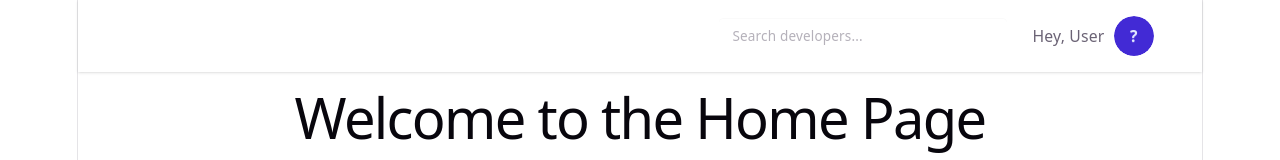
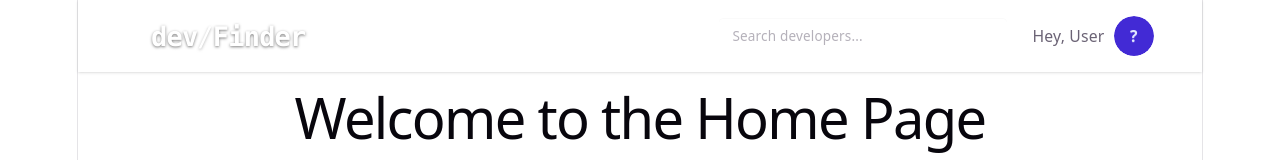
Before and after one commit to prateekchitransh1907/devFinderFE, a React (Vite) app: page / in a window 1280 px wide. Shown: the top 160 px of the page. Built offline with nearby package versions, Linux system fonts and the light colour scheme.

Commit message:
added user panel and logo

```diff
--- a/src/components/Logo.jsx
+++ b/src/components/Logo.jsx
@@ -0,0 +1,79 @@
+function Logo({ size = "md" }) {
+    const sizes = {
+        sm: { icon: 20, text: "text-lg", gap: "gap-1.5" },
+        md: { icon: 28, text: "text-2xl", gap: "gap-2" },
+        lg: { icon: 40, text: "text-4xl", gap: "gap-3" },
+    };
+
+    const s = sizes[size] ?? sizes.md;
+
+    return (
+        <span
+            className={`inline-flex items-center ${s.gap} select-none`}
+            aria-label="Dev Finder"
+        >
+            {/* Terminal / code icon */}
+            <svg
+                width={s.icon}
+                height={s.icon}
+                viewBox="0 0 28 28"
+                fill="none"
+                xmlns="http://www.w3.org/2000/svg"
+                style={{
+                    filter: "drop-shadow(0 2px 6px rgba(255,255,255,0.35))",
+                }}
+            >
+                {/* Outer rounded rect */}
+                <rect
+                    x="1"
+                    y="1"
+                    width="26"
+                    height="26"
+                    rx="6"
+                    fill="white"
+                    fillOpacity="0.08"
+                    stroke="white"
+                    strokeOpacity="0.7"
+                    strokeWidth="1.5"
+                />
+
+                {/* Chevron prompt */}
+                <polyline
+                    points="7,10 12,14 7,18"
+                    stroke="white"
+                    strokeWidth="2"
+                    strokeLinecap="round"
+                    strokeLinejoin="round"
+                />
+
+                {/* Cursor underline */}
+                <rect
+                    x="14"
+                    y="17"
+                    width="7"
+                    height="2"
+                    rx="1"
+                    fill="white"
+                    fillOpacity="0.9"
+                />
+            </svg>
+
+            {/* Wordmark */}
+            <span
+                className={`font-mono font-bold tracking-tight ${s.text} leading-none`}
+                style={{
+                    color: "white",
+                    textShadow:
+                        "0 1px 3px rgba(0,0,0,0.5), 0 4px 14px rgba(255,255,255,0.15)",
+                    letterSpacing: "-0.03em",
+                }}
+            >
+                dev
+                <span style={{ opacity: 0.55, fontWeight: 400 }}>/</span>
+                <span style={{ fontWeight: 800 }}>Finder</span>
+            </span>
+        </span>
+    );
+}
+
+export default Logo;
--- a/src/components/Navbar.jsx
+++ b/src/components/Navbar.jsx
@@ -1,6 +1,8 @@
 import { useDispatch, useSelector } from "react-redux";
 import { useNavigate } from "react-router-dom";
 import { Link } from "react-router-dom";
+import Logo from "./Logo";
+
 
 function Navbar() {
     const navigate = useNavigate();
@@ -27,7 +29,7 @@
         <nav className="w-full bg-base-100 shadow-sm px-4 md:px-8 flex items-center justify-between h-16">
             {/* left - logo */}
             <Link to="/" className="flex items-center">
-                {/* <Logo size="md" /> */}
+                <Logo size="md" />
             </Link>
 
             {/* Right - Search + Profile */}
--- a/src/components/SwipeCard.jsx
+++ b/src/components/SwipeCard.jsx
@@ -15,21 +15,21 @@
         if (leaving === 'right') return 'translateX(160vw) rotate(25deg)'
         if (leaving === 'left') return 'translateX(-160vw) rotate(-25deg)'
         if (isTop && drag.active) {
-            return `translateX(${drag.x}px) rotate(${drag.x/15}deg)`
+            return `translateX(${drag.x}px) rotate(${drag.x / 15}deg)`
         }
-        return `translateY(${stackIndex*14}px) scale(${1 - stackIndex * 0.05})`
+        return `translateY(${stackIndex * 14}px) scale(${1 - stackIndex * 0.05})`
     }
 
     function onPointerDown(e) {
         if (!isTop) return;
 
         cardRef.current.setPointerCapture(e.pointerId)
-        setDrag({ active : true, startX: e.clientX, x: 0})
+        setDrag({ active: true, startX: e.clientX, x: 0 })
     }
 
     function onPointerMove(e) {
         if (!drag.active) return
-        setDrag(prev => ({...prev, x : e.clientX - prev.startX}))
+        setDrag(prev => ({ ...prev, x: e.clientX - prev.startX }))
     }
 
     function onPointerUp() {
@@ -37,15 +37,15 @@
         if (drag.x > SWIPE_THRESHOLD) {
             setLeaving('right')
             setTimeout(onSwipeRight, 380);
-            setDrag({ active : false, startX:0, x : drag.x })
+            setDrag({ active: false, startX: 0, x: drag.x })
         } else if (drag.x < -SWIPE_THRESHOLD) {
             setLeaving('left')
             setTimeout(onSwipeLeft, 380)
-            setDrag({ active : false, startX: 0, x: drag.x})
+            setDrag({ active: false, startX: 0, x: drag.x })
         } else {
             //Tap (no meaningful drag) - open detail panel
             if (Math.abs(drag.x) < 8 && isTop && onClick) onClick(user)
-            setDrag({ active : false, startX: 0, x: 0})
+            setDrag({ active: false, startX: 0, x: 0 })
         }
     }
 
@@ -86,8 +86,8 @@
                         draggable={false}
                     />
                 ) : (
-                        <div className='absolute insert-0 bg-gradient-to-br from-primary/30 to-secondary/40 flex items-center justify-center'>
-                            <span className='text-9xl font-bold text-white/30 select-none'>{initials}</span>
+                    <div className='absolute insert-0 bg-gradient-to-br from-primary/30 to-secondary/40 flex items-center justify-center'>
+                        <span className='text-9xl font-bold text-white/30 select-none'>{initials}</span>
                     </div>
                 )}
 
@@ -97,9 +97,9 @@
                 {/* LIKE stamp */}
                 <div
                     className='absolute top-10 left-6 border-4 border-success text-success font-black text-3xl px-4 py-1 rounded-xl trackingwidest rotate-[-15deg]'
-                    style={{ opacity : overlayOpacity }}
+                    style={{ opacity: overlayOpacity }}
                 >
-                    LIKE
+                    LIKE 💚
                 </div>
 
                 {/* NOPE stamp */}
@@ -108,9 +108,9 @@
                     showNope && (
                         <div
                             className='absolute top-10 right-6 border-4 border-error text-error font-black text-3xl px-4 py-1 roundded-xl tracking-widest rotate-[15deg]'
-                            style={{ opacity : overlayOpacity}}
+                            style={{ opacity: overlayOpacity }}
                         >
-                        NOPE
+                            NOPE ❌
                         </div>
                     )
                 }
@@ -120,11 +120,11 @@
                     <div className='flex items-end gap-2 mb-2'>
                         <h2 className='text-2xl font-bold leading-tight'>{fullName}</h2>
                         {user.age && <span className='text-xl font-light mb-0.5 text-white/80'>
-                          {user.age}
+                            {user.age}
                         </span>}
                     </div>
                     {user.about && (
-                        <p className='text-sm text-white/75 line-clamp-2 mb-3 leading-relaxed'>{ user.about}</p>
+                        <p className='text-sm text-white/75 line-clamp-2 mb-3 leading-relaxed'>{user.about}</p>
                     )}
                     {user.skills?.length > 0 && (
                         <div className='flex flex-wrap gap-1.5'>
@@ -138,7 +138,7 @@
                                         backdropFilter: "blur(4px)"
                                     }}
                                 >
-                                   {skill}
+                                    {skill}
                                 </span>
                             ))}
                             {user.skills.length > 5 && (
```
Also changed, not shown: src/components/UserDetailPanel.jsx (+111 -0 lines).
